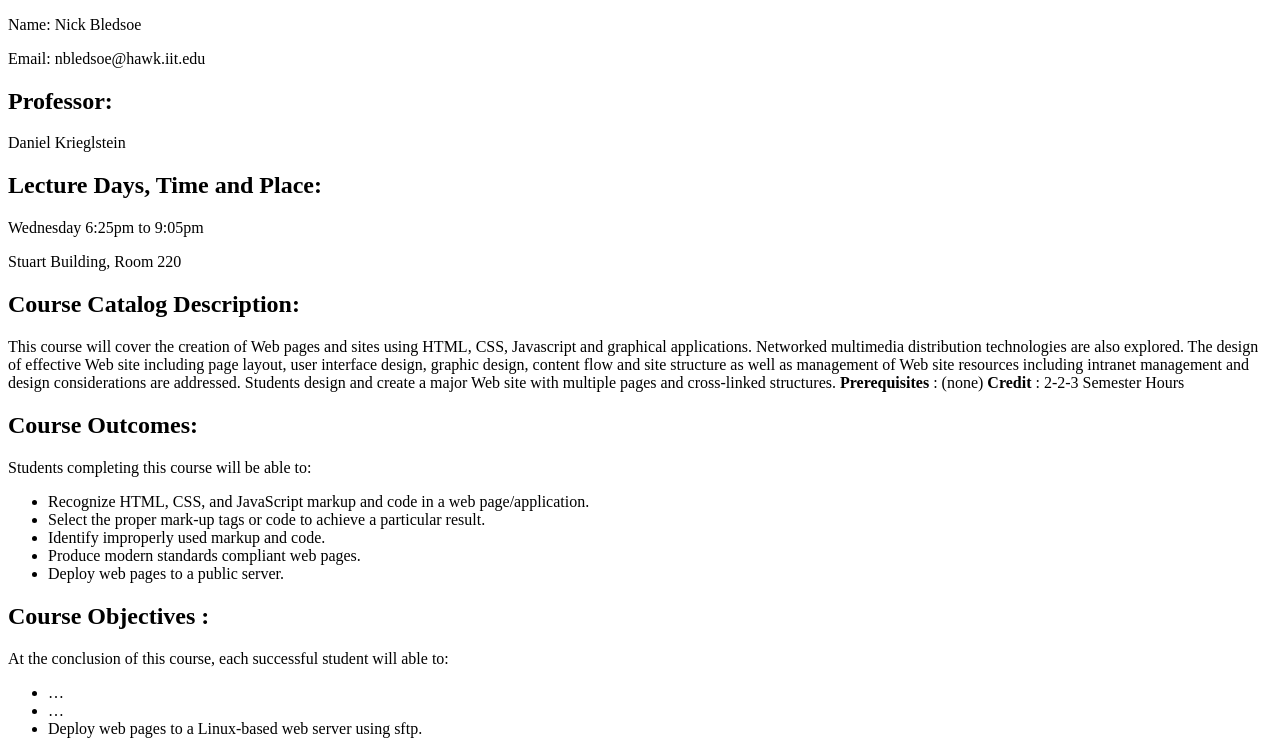
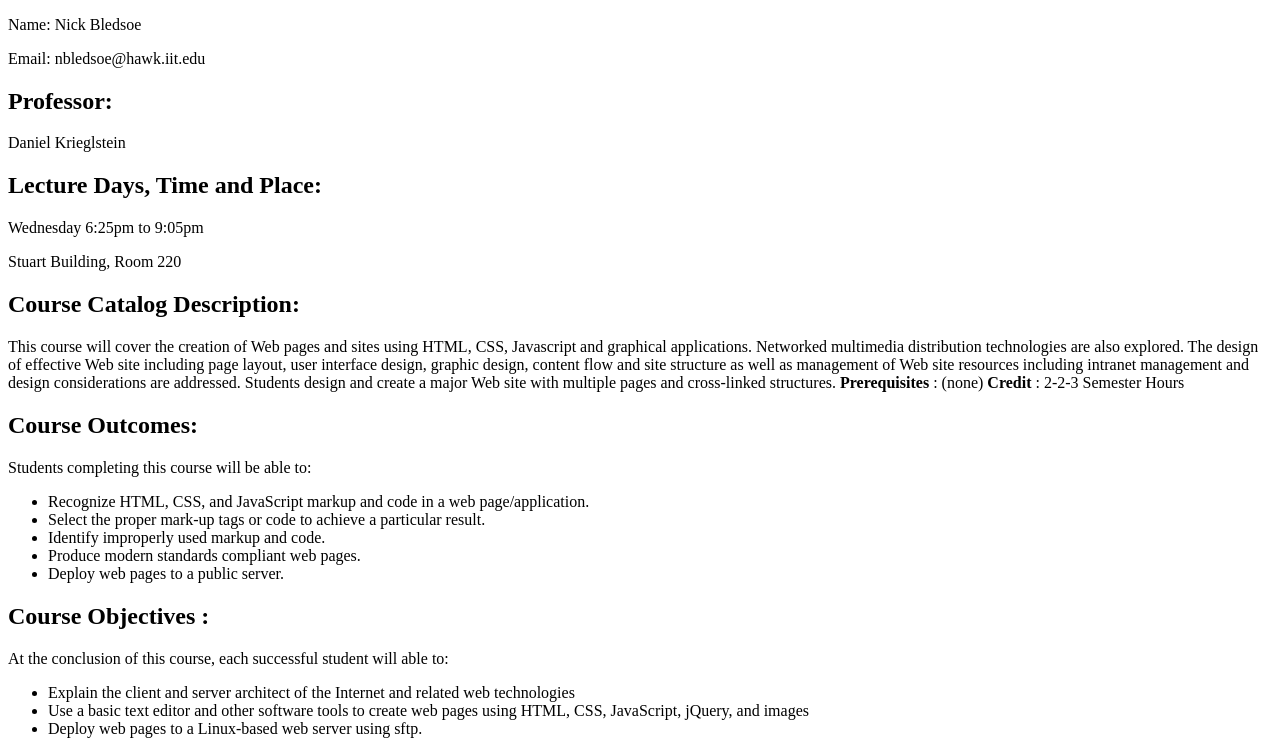
Before and after one commit to nbledsoe/Lab2, a plain HTML site: page index.html in a window 1280 px wide. Shown: the part 105-859 px from the top of the page. Drawn offline with Linux system fonts and the light colour scheme.

Commit message:
Update index.html
added conclusion of course materials

```diff
--- a/index.html
+++ b/index.html
@@ -36,8 +36,8 @@ This course will cover the creation of Web pages and sites using HTML, CSS, Java
 <h2>Course Objectives :</h2>
 <p>At the conclusion of this course, each successful student will able to:</p>
 <ul>
-<li>…</li>
-<li>…</li>
+<li>Explain the client and server architect of the Internet and related web technologies</li>
+<li>Use a basic text editor and other software tools to create web pages using HTML, CSS, JavaScript, jQuery, and images</li>
 <li>Deploy web pages to a Linux-based web server using sftp.</li>
 </ul>
 </body>
```
